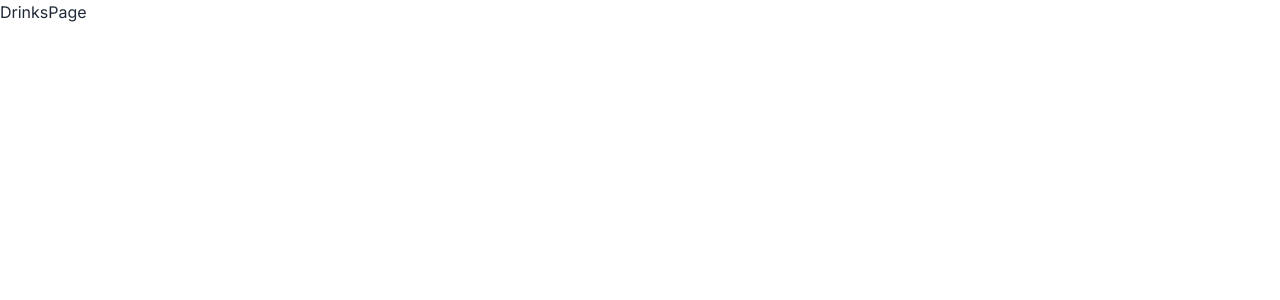
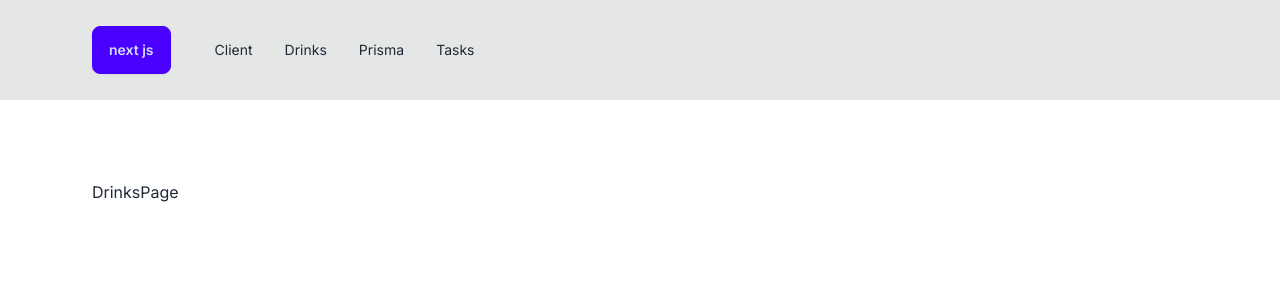
Before and after one commit to Doc-Hanzala/NextJs_Practice, a Next.js app: page /drinks in a window 1280 px wide. Shown: the top 300 px of the page. Built offline with nearby package versions, Linux system fonts and the light colour scheme.

Commit message:
made a navbar component of app

```diff
--- a/app/layout.js
+++ b/app/layout.js
@@ -1,5 +1,6 @@
 import { Inter } from "next/font/google";
 import "./globals.css";
+import Navbar from "@/components/Navbar";
 
 const inter = Inter({ subsets: ["latin"] });
 
@@ -11,7 +12,10 @@
 export default function RootLayout({ children }) {
   return (
     <html lang="en">
-      <body className={inter.className}>{children}</body>
+      <body className={inter.className}>
+        <Navbar />
+        <main className="py-20 px-7 max-w-6xl mx-auto">{children}</main>
+      </body>
     </html>
   );
 }
--- /dev/null
+++ b/components/Navbar.jsx
@@ -0,0 +1,33 @@
+import Link from "next/link";
+
+const links = [
+  { href: "/client", label: "client" },
+  { href: "/drinks", label: "drinks" },
+  { href: "/prisma-example", label: "prisma" },
+  { href: "/tasks", label: "tasks" },
+];
+
+const Navbar = () => {
+  return (
+    <nav className="bg-base-300 py-4">
+      <div className="navbar px-7 max-w-6xl mx-auto flex-col sm:flex-row  ">
+        <Link href="/" className="btn btn-primary">
+          next js
+        </Link>
+        <ul className="menu menu-horizontal md:ml-5">
+          {links.map((link) => {
+            return (
+              <li key={link.href}>
+                <Link className="capitalize" href={link.href}>
+                  {link.label}
+                </Link>
+              </li>
+            );
+          })}
+        </ul>
+      </div>
+    </nav>
+  );
+};
+
+export default Navbar;
```
